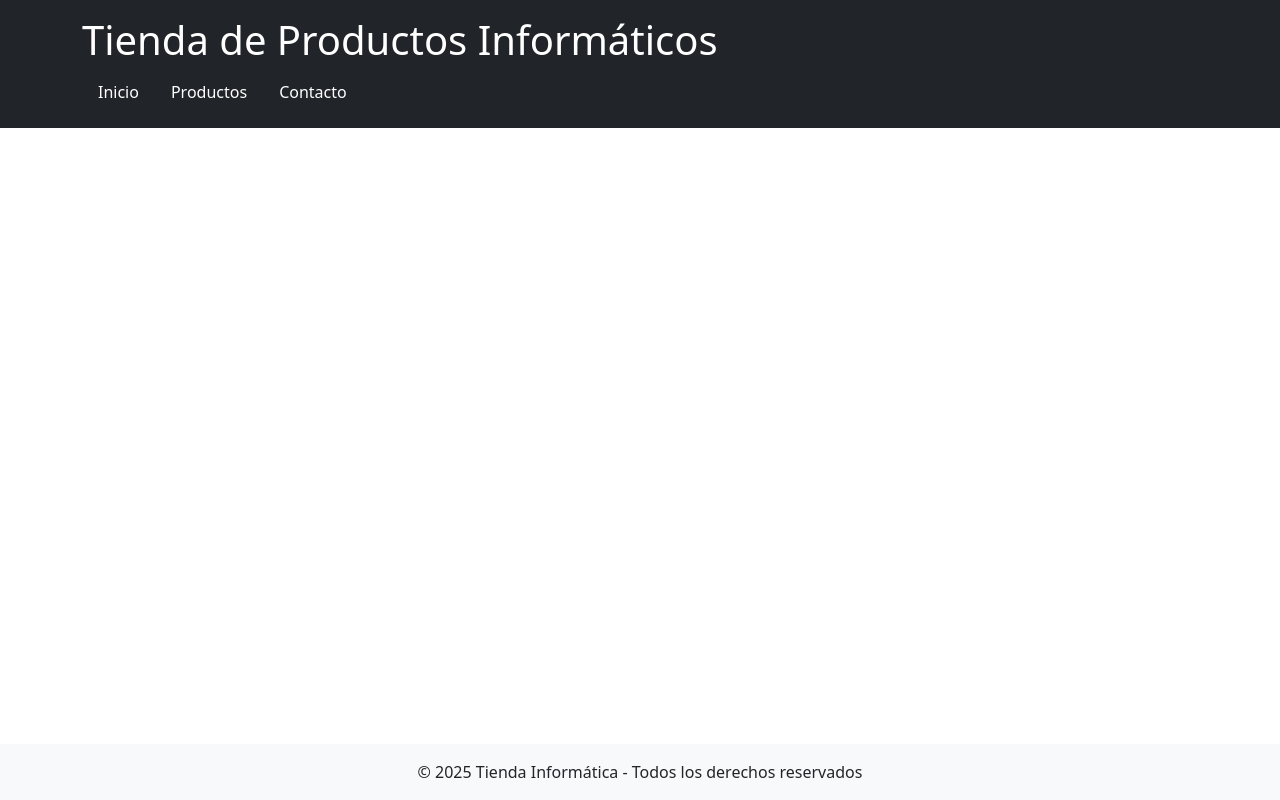
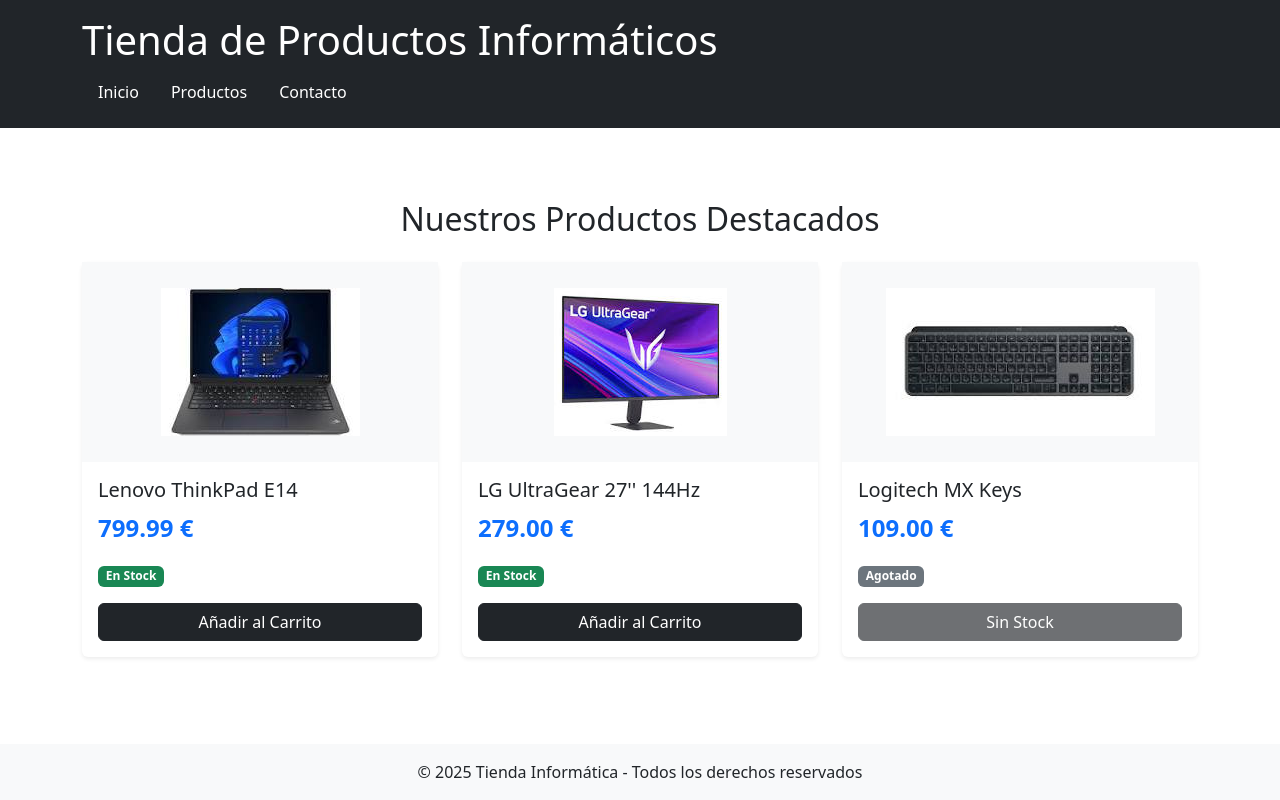
Before and after one commit to RicardoIESDB/Practica_guida_3_Hooks, a React (Create React App) app: page / in a window 1280 px wide. Built offline with nearby package versions, Linux system fonts and the light colour scheme.

Commit message:
ProductList.js estatico

```diff
--- a/src/components/ProductList.js
+++ b/src/components/ProductList.js
@@ -7,44 +7,46 @@
 
   return (
     <div className="container mt-5">
+      <h2 className="mb-4 text-center">Nuestros Productos Destacados</h2>
+
+      <div className="row">
+        {products.map((p) => (
+          <div key={p.id} className="col-12 col-md-6 col-lg-4 mb-4">
+
+            <div className="card h-100 shadow-sm border-0">
+
+              <div style={{ height: '200px', overflow: 'hidden', padding: '20px' }} className="d-flex align-items-center justify-content-center bg-light">
+                <img
+                  src={p.imagen}
+                  alt={p.nombre}
+                  style={{ maxHeight: '100%', maxWidth: '100%', objectFit: 'contain' }}
+                />
+              </div>
+
+              <div className="card-body d-flex flex-column">
+                <h5 className="card-title">{p.nombre}</h5>
+
+                <p className="card-text text-primary fw-bold fs-4">
+                  {p.precio.toFixed(2)} €
+                </p>
+
+                <div className="mb-3">
+                    <span className={`badge ${p.enStock ? 'bg-success' : 'bg-secondary'}`}>
+                        {p.enStock ? 'En Stock' : 'Agotado'}
+                    </span>
+                </div>
+
+                <button
+                  className="btn btn-dark mt-auto w-100"
+                  disabled={!p.enStock}
+                >
+                  {p.enStock ? 'Añadir al Carrito' : 'Sin Stock'}
+                </button>
+              </div>
+            </div>
+          </div>
+        ))}
+      </div>
     </div>
   );
-
-  // return (
-  //   <div className="container mt-4">
-  //     <h2 className="mb-3">Listado de Productos Informáticos</h2>
-  //     <table className="table table-striped table-bordered align-middle text-center">
-  //       <thead className="table-dark">
-  //         <tr>
-  //           <th>Código</th>
-  //           <th>Imagen</th>
-  //           <th>Descripción</th>
-  //           <th>Precio (€)</th>
-  //           <th>Disponible</th>
-  //         </tr>
-  //       </thead>
-  //       <tbody>
-  //         {products.map((p) => (
-  //           <tr key={p.id}>
-  //             <td>{p.id}</td>
-  //             <td>
-  //               <img
-  //                 src={p.imagen}
-  //                 alt={p.nombre}
-  //                 className="product-img img-thumbnail"
-  //               />
-  //             </td>
-  //             <td>{p.nombre}</td>
-  //             <td>{p.precio.toFixed(2)}</td>
-  //             <td>
-  //               <span className={`badge ${p.enStock ? 'bg-success' : 'bg-danger'}`}>
-  //                 {p.enStock ? 'Sí' : 'No'}
-  //               </span>
-  //             </td>
-  //           </tr>
-  //         ))}
-  //       </tbody>
-  //     </table>
-  //   </div>
-  // );
 }
```
Also changed, not shown: 1 other file (tests, documents, lock files or other folders).
